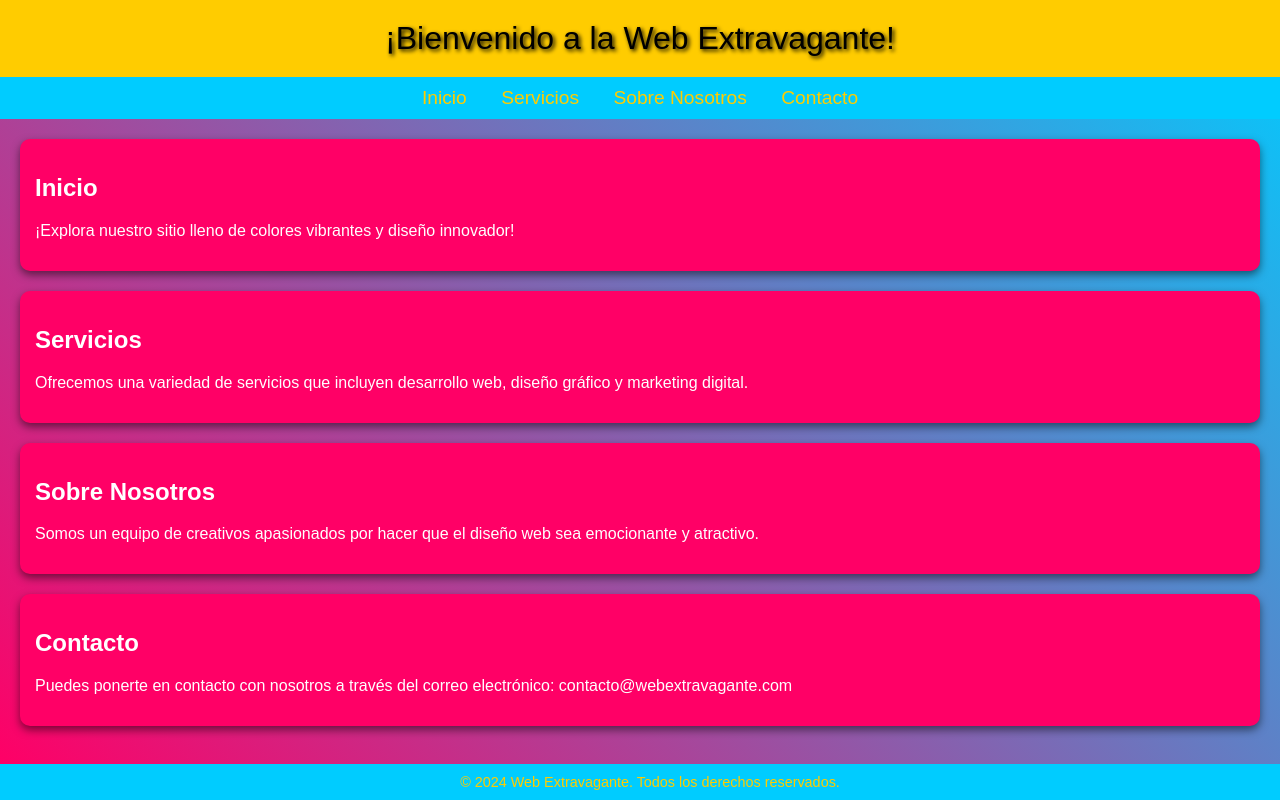
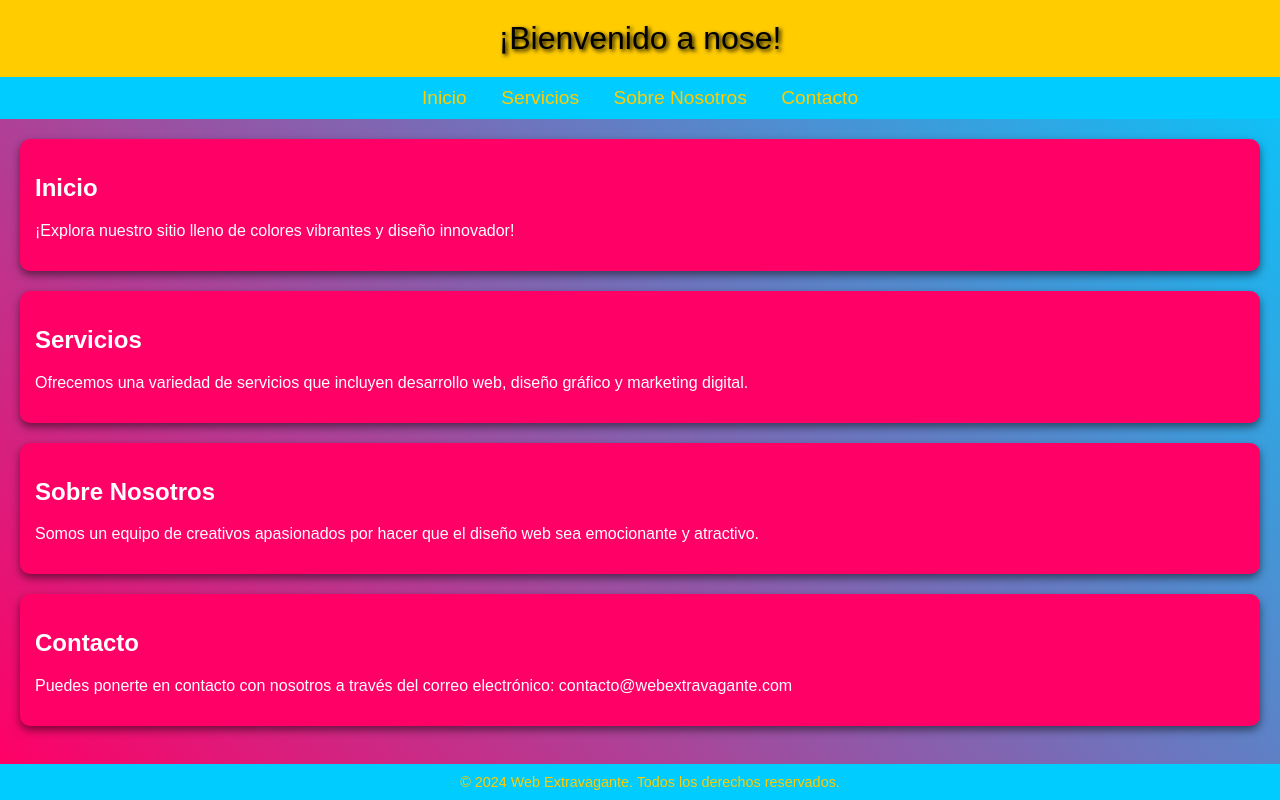
Before and after one commit to Mg2345305/aaaaaaaaaaaa, a plain HTML site: page index.html in a window 1280 px wide. Drawn offline with Linux system fonts and the light colour scheme.

Commit message:
Update index.html
vr2

```diff
--- a/index.html
+++ b/index.html
@@ -60,7 +60,7 @@
 </head>
 <body>
     <header>
-        ¡Bienvenido a la Web Extravagante!
+        ¡Bienvenido a nose!
     </header>
     <nav>
         <a href="#">Inicio</a>
```
